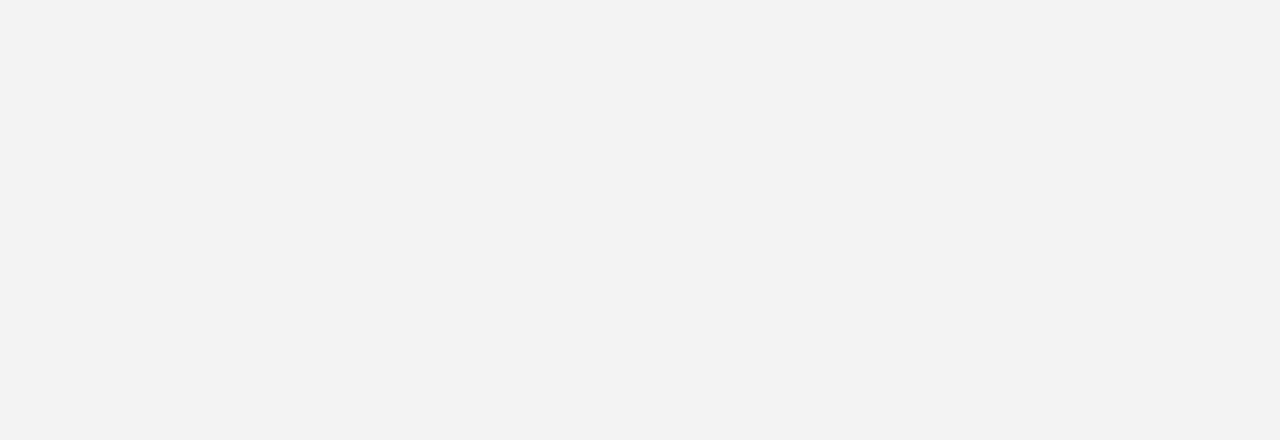
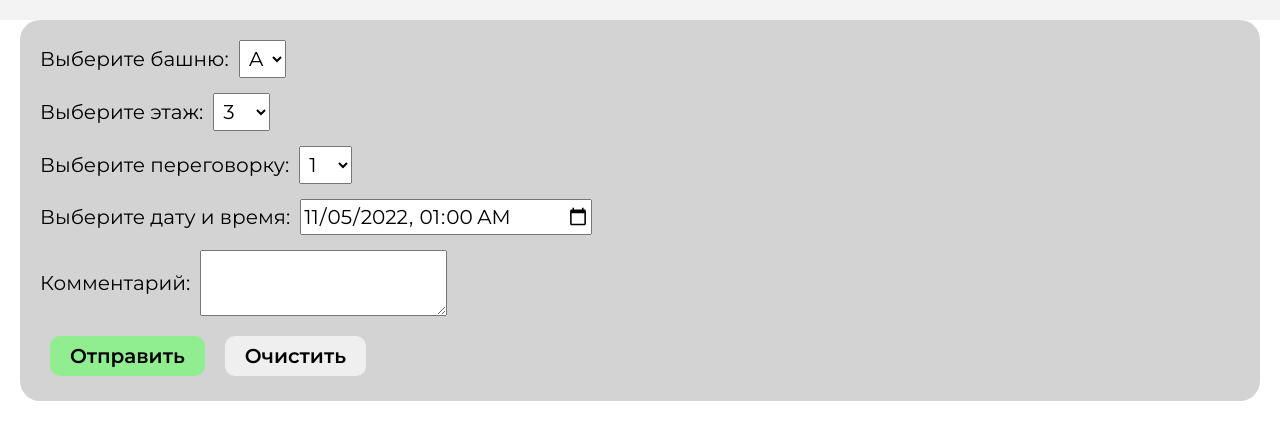
Before and after one commit to morozvanya1/portfolio_v2, a React (Create React App) app: page /test in a window 1280 px wide. Before the commit this address had no page. Shown: the top 440 px of the page. Built offline with nearby package versions, Linux system fonts and the light colour scheme.

Commit message:
techno test

```diff
--- /dev/null
+++ b/src/components/Load.jsx
@@ -0,0 +1,27 @@
+import React from 'react';
+import "../css/Load.css";
+
+function Load() {
+    var i = 0;
+
+    function onLoad() {
+        i++;
+        if (i === 1) {
+            document.getElementsByClassName("loader")[0].innerHTML = "Загрузка .";
+        } else if (i === 2) {
+            document.getElementsByClassName("loader")[0].innerHTML = "Загрузка ..";
+        } else {
+            document.getElementsByClassName("loader")[0].innerHTML = "Загрузка ...";
+            i = 0;
+        }
+    }
+
+    setInterval(onLoad, 2000);
+
+
+    return (
+        <div className="loader"></div>
+    )
+}
+
+export default Load
--- a/src/components/index.js
+++ b/src/components/index.js
@@ -3,3 +3,4 @@ export { default as Cards } from "./Cards";
 export { default as Footer } from "./Footer";
 export { default as Header } from "./Header";
 export { default as Item } from "./Item";
+export { default as Load } from "./Load";
--- /dev/null
+++ b/src/css/Test.css
@@ -0,0 +1,68 @@
+.Test {
+  width: 100%;
+  height: 100vh;
+
+  background-color: white;
+  color: black;
+
+  font-size: 20px;
+}
+
+.Test form {
+  margin: 20px;
+  padding: 20px;
+
+  display: flex;
+  flex-direction: column;
+  align-items: baseline;
+
+  background: lightgray;
+  border-radius: 20px;
+}
+
+.Test label {
+  margin-bottom: 15px;
+
+  display: flex;
+  align-items: center;
+}
+
+.Test label p {
+  margin-right: 10px;
+}
+
+.Test label textarea {
+    width: 100%;
+}
+
+.Test select {
+  padding: 5px;
+  cursor: pointer;
+}
+
+.Test option {
+  margin-right: 5px;
+}
+
+.Test option p {
+  margin-left: 5px;
+  padding: 5px;
+}
+
+.buttons button {
+    padding: 5px 20px;
+    margin: 5px 10px;
+
+    border-radius: 10px;
+    border: none;
+    font-weight: 600;
+    cursor: pointer;
+}
+
+.buttons button[type=submit] {
+    background-color: lightgreen;
+}
+
+.buttons button:hover {
+    transform: translateY(-3px);
+}
--- a/src/index.js
+++ b/src/index.js
@@ -3,7 +3,7 @@ import ReactDOM from "react-dom/client";
 import "./css/index.css";
 import { BrowserRouter as Router, Routes, Route } from "react-router-dom";
 import { Card } from "./components/index";
-import { Wardrobe, Content, App, Weather, Currency, Others } from "./pages/index";
+import { Wardrobe, Content, App, Weather, Currency, Others, Test } from "./pages/index";
 
 const root = ReactDOM.createRoot(document.getElementById("root"));
 root.render(
@@ -17,6 +17,7 @@ root.render(
         <Route path="/weather" element={<Weather />} exact />
         <Route path="/currency" element={<Currency />} exact />
         <Route path="/others" element={<Others />} exact />
+        <Route path="/test" element={<Test />} exact />
       </Routes>
     </Router>
   </React.StrictMode>
--- a/src/pages/Currency.js
+++ b/src/pages/Currency.js
@@ -65,6 +65,8 @@ function Currency() {
         ))}
       </div>
 
+      {/* <Load /> */}
+
       <Footer />
     </div>
   );
--- /dev/null
+++ b/src/pages/Test.js
@@ -0,0 +1,94 @@
+import React from "react";
+import "../css/Test.css";
+
+function Test() {
+  const [tower, setTower] = React.useState("А");
+  const [floor, setFloor] = React.useState("3");
+  const [room, setRoom] = React.useState("1");
+  const [valueD, setValueD] = React.useState("2022-11-05T01:00");
+  const [comment, setComment] = React.useState("");
+  const towerList = ["А", "Б"];
+
+  const items = [
+    {
+      tower: tower,
+      floor: floor,
+      room: room,
+      valueD: valueD,
+      comment: comment,
+    },
+  ];
+
+  const handleSubmit = (e) => {
+    e.preventDefault();
+    console.log(JSON.stringify(items));
+  };
+
+  const handleClear = () => {
+    setTower("А");
+    setFloor("3");
+    setRoom("1");
+    setValueD("");
+    setComment("");
+  };
+
+  return (
+    <div className="Test">
+      <form onSubmit={handleSubmit}>
+        <label>
+          <p>Выберите башню:</p>
+          <select value={tower} onChange={(e) => setTower(e.target.value)}>
+            {towerList.map((v, k) => (
+              <option value={v} key={k}>
+                {v}
+              </option>
+            ))}
+          </select>
+        </label>
+        <label>
+          <p>Выберите этаж:</p>
+          <select value={floor} onChange={(e) => setFloor(e.target.value)}>
+            {Array.from({ length: 25 }, (_, i) => i + 3).map((v, k) => (
+              <option key={k} value={v}>
+                {v}
+              </option>
+            ))}
+          </select>
+        </label>
+        <label>
+          <p>Выберите переговорку:</p>
+          <select value={room} onChange={(e) => setRoom(e.target.value)}>
+            {Array.from({ length: 10 }, (_, i) => i + 1).map((v, k) => (
+              <option key={k} value={v}>
+                {v}
+              </option>
+            ))}
+          </select>
+        </label>
+        <label>
+          <p>Выберите дату и время:</p>
+          <input
+            type="datetime-local"
+            value={valueD}
+            onChange={(e) => setValueD(e.target.value)}
+          />
+        </label>
+        <label>
+          <p>Комментарий:</p>
+          <textarea
+            value={comment}
+            onChange={(e) => setComment(e.target.value)}
+          />
+        </label>
+        <div className="buttons">
+          <button type="submit">Отправить</button>
+          <button type="button" onClick={handleClear}>
+            Очистить
+          </button>
+        </div>
+      </form>
+    </div>
+  );
+}
+
+export default Test;
--- a/src/pages/index.js
+++ b/src/pages/index.js
@@ -4,3 +4,4 @@ export { default as Wardrobe } from "./Wardrobe";
 export { default as Weather } from "./Weather";
 export { default as Currency } from "./Currency";
 export { default as Others } from "./Others";
+export { default as Test } from "./Test";
```
Also changed, not shown: src/css/Load.css (added).
